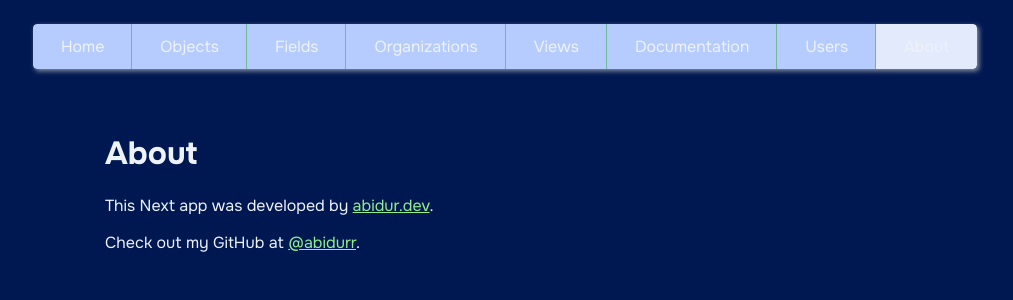
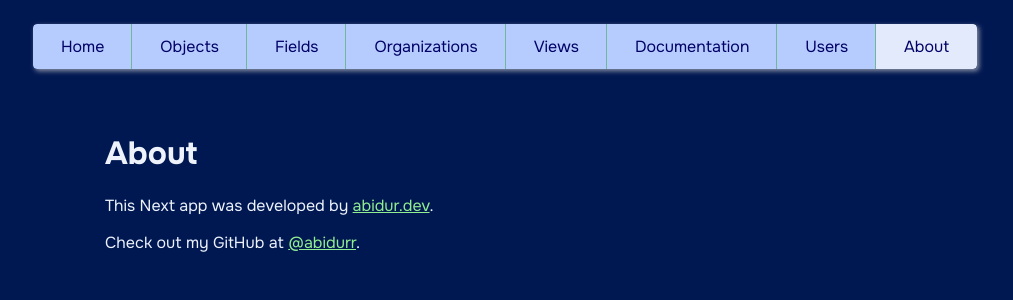
Before and after one commit to abidurr/objectlog, a Next.js app: page /about in a window 1280 px wide. Shown: the top 300 px of the page, without its empty margins (135-1148 px from the left). Built offline with nearby package versions, Linux system fonts and the light colour scheme.

Commit message:
nav style

```diff
--- a/components/Header.tsx
+++ b/components/Header.tsx
@@ -3,7 +3,7 @@
 import { styled } from "styled-components";
 import Link from "next/link";
 import { usePathname } from "next/navigation";
-import { theme } from ".";
+import { theme } from "./theme";
 
 const ACTIVE_TAB_COLOR = `${theme.PRIMARY_300}`;
 const INACTIVE_TAB_COLOR = `${theme.PRIMARY_700}`;
@@ -37,7 +37,7 @@ const StyledNav = styled.div`
   }
 
   ul a {
-    color: ${theme.PRIMARY_200};
+    color: ${theme.BLACK_TEXT_COLOR};
     display: block;
     outline: 1px solid rgba(10, 150, 0, 0.4);
     padding: 12px 28px;
--- a/components/theme.ts
+++ b/components/theme.ts
@@ -5,7 +5,8 @@ const theme = {
   PRIMARY_500: "#ccdbfd",
   PRIMARY_600: "#c1d3fe",
   PRIMARY_700: "#b6ccfe",
-  PRIMARY_900: "#abc4ff",
+  PRIMARY_800: "#abc4ff",
+  BLACK_TEXT_COLOR: "#000066",
   BACKGROUND_COLOR: "#001852",
 };
 
```
